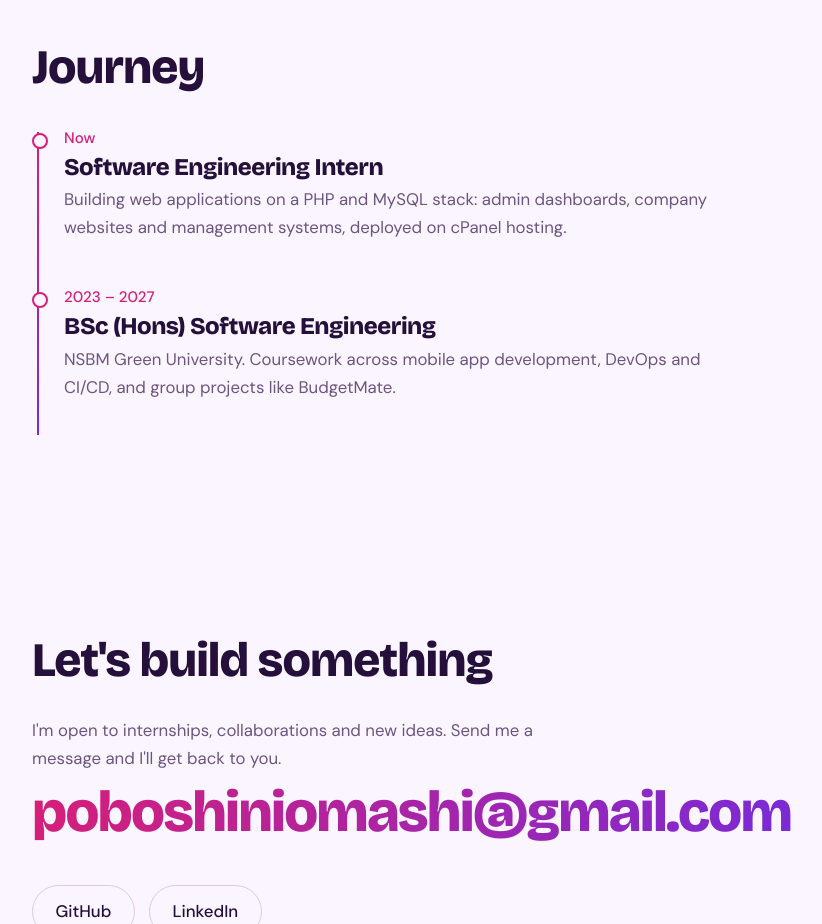
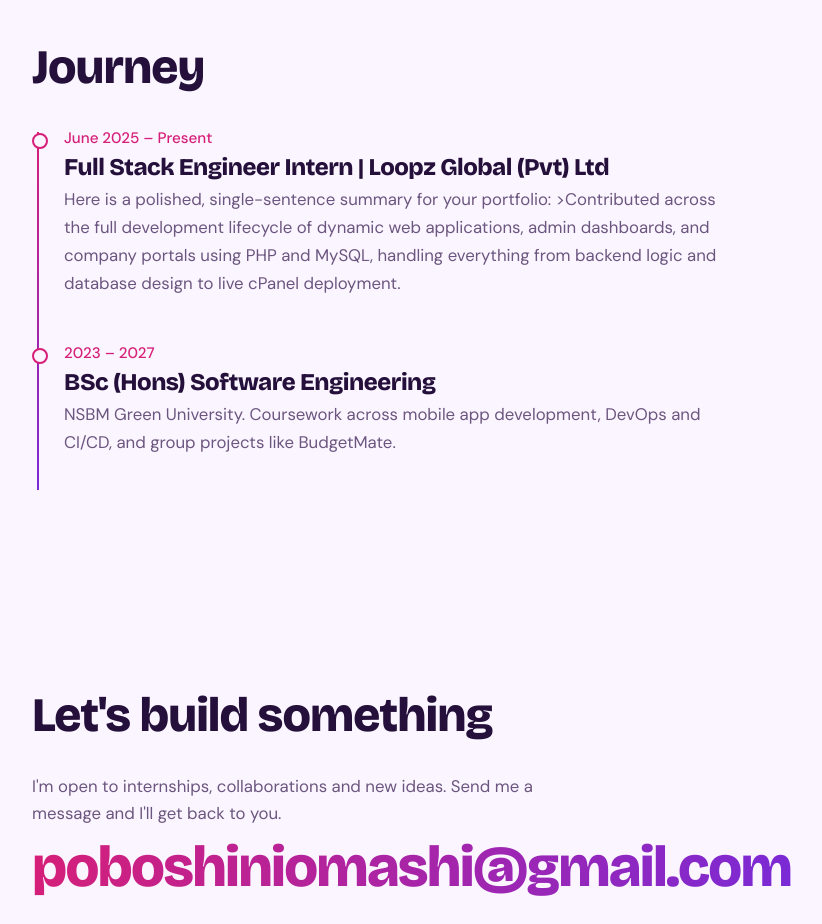
Before and after one commit to Mashi0629/Portfolio-latest-, a plain HTML site: page index.html in a window 1280 px wide. Shown: the part 2780-3704 px from the top of the page, without its empty margins (48-870 px from the left). Drawn offline with nearby package versions, Linux system fonts and the light colour scheme.

Commit message:
Update index.html

```diff
--- a/index.html
+++ b/index.html
@@ -152,7 +152,9 @@ footer .wrap{display:flex;justify-content:space-between;flex-wrap:wrap;gap:.5rem
 <section id="journey"><div class="wrap">
   <h2>Journey</h2>
   <div class="tl">
-    <article><time>Now</time><h3>Software Engineering Intern</h3><p>Building web applications on a PHP and MySQL stack: admin dashboards, company websites and management systems, deployed on cPanel hosting.</p></article>
+    <article><time>June 2025 – Present</time><h3>Full Stack Engineer Intern | Loopz Global (Pvt) Ltd</h3><p>Here is a polished, single-sentence summary for your portfolio:
+
+>Contributed across the full development lifecycle of dynamic web applications, admin dashboards, and company portals using PHP and MySQL, handling everything from backend logic and database design to live cPanel deployment.</p></article>
     <article><time>2023 – 2027</time><h3>BSc (Hons) Software Engineering</h3><p>NSBM Green University. Coursework across mobile app development, DevOps and CI/CD, and group projects like BudgetMate.</p></article>
   </div>
 </div></section>
```
